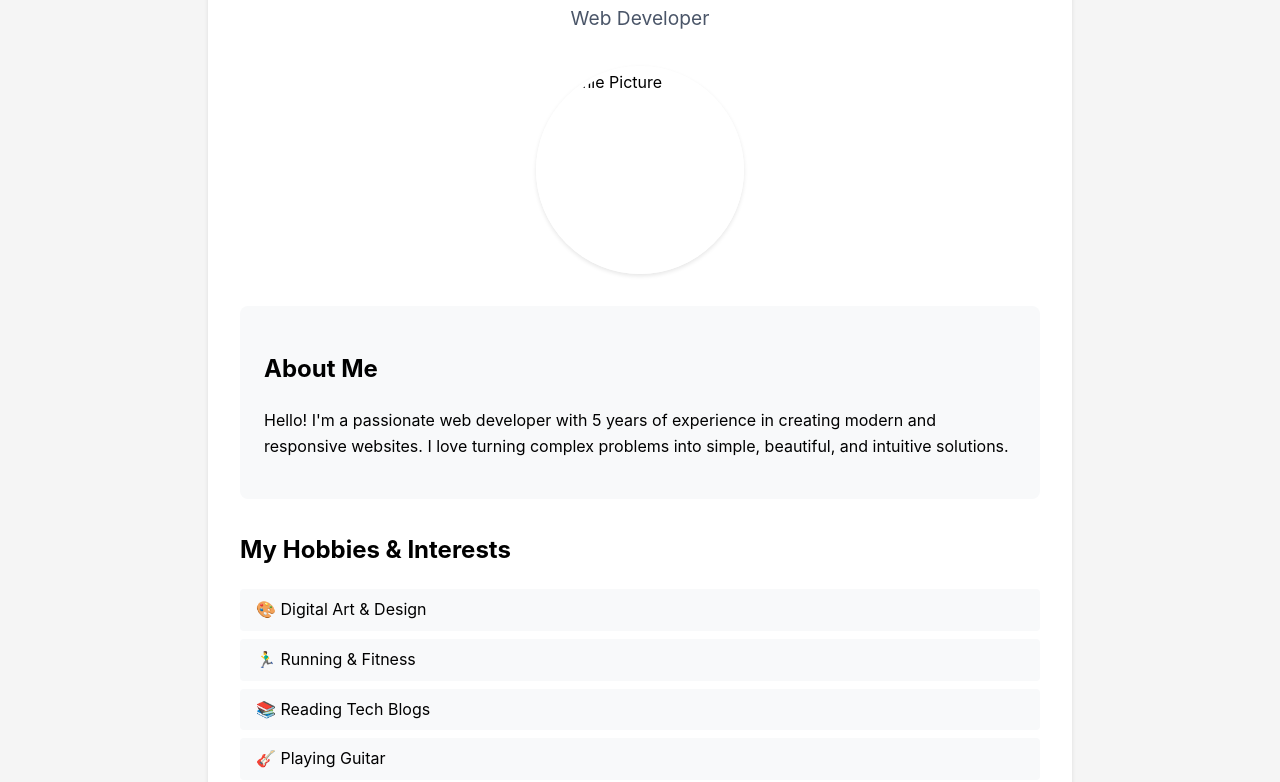
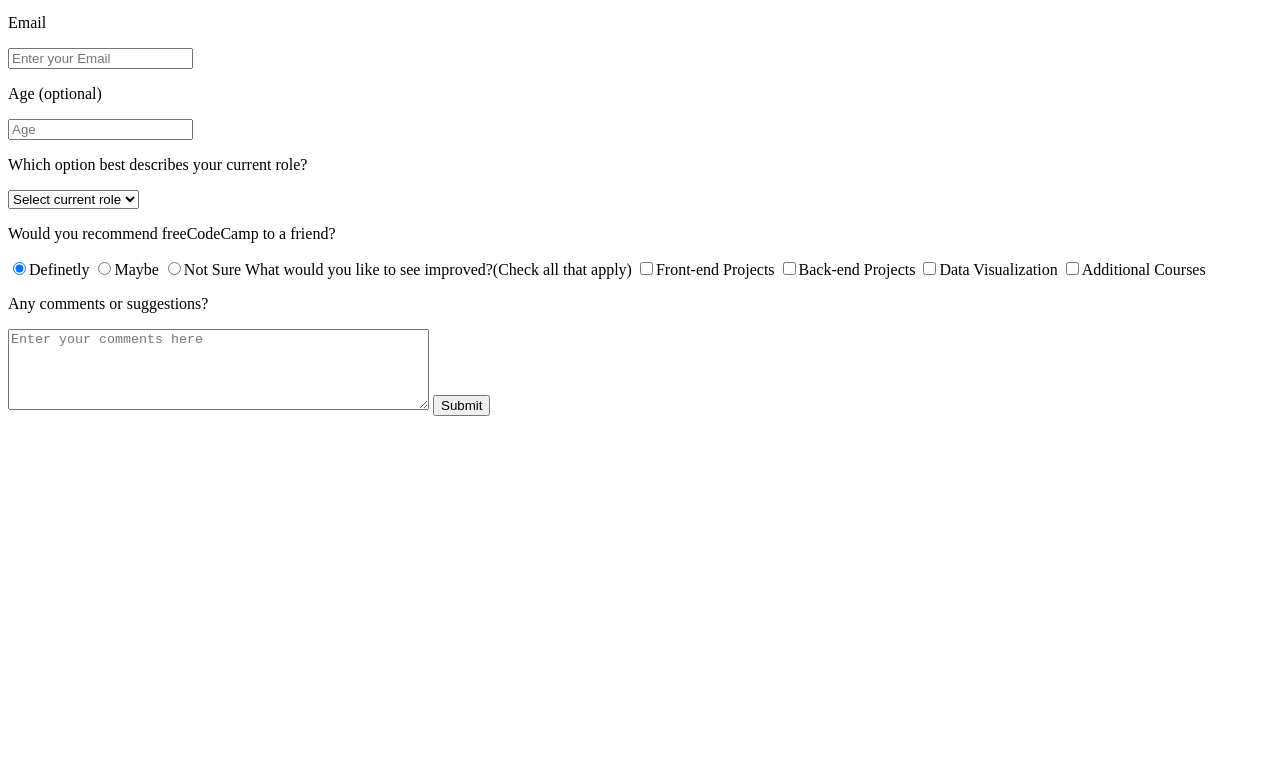
Before and after one commit to Maniac1769/architaproj, a plain HTML site: page index.html in a window 1280 px wide. Shown: the part 171-953 px from the top of the page. After the commit the page ends 800 px from the top, so only its background shows below. Drawn offline with Linux system fonts and the light colour scheme.

Commit message:
Update index.html

```diff
--- a/index.html
+++ b/index.html
@@ -1,55 +1,51 @@
 <!DOCTYPE html>
 <html lang="en">
-<head>
-    <meta charset="UTF-8">
-    <meta name="viewport" content="width=device-width, initial-scale=1.0">
-    <title>Personal Profile</title>
-    <link rel="stylesheet" href="styles.css">
-    <style>
-        /* Internal CSS */
-        .header {
-            text-align: center;
-            color: #2c3e50;
-            margin-bottom: 2rem;
-        }
+  <head>
+    <meta charset="utf-8" />
+    <meta name="viewport" content="width=device-width, initial-scale=1.0" />
+    <title>Survey Form</title>
+    <link href="style.css" rel="stylesheet"/>
+     <head>
+  <body>
+    <h1 id="title">Survey Form</h1>
+    <p id="description">Thank you for taking the time to help us improve the platform</p>
 
-        .about-me {
-            background-color: #f8f9fa;
-            padding: 1.5rem;
-            border-radius: 8px;
-            margin-bottom: 2rem;
-        }
-    </style>
-</head>
-<body>
-    <div class="container">
-        <!-- Inline CSS example -->
-        <header class="header">
-            <h1 style="color: #1a365d; font-size: 2.5rem; margin-bottom: 1rem;">John Doe</h1>
-            <p style="color: #4a5568; font-size: 1.2rem;">Web Developer</p>
-        </header>
+    <form id="survey-form">
 
-        <img src="/placeholder.svg?height=200&width=200" alt="Profile Picture" class="profile-image">
+     <label id="name-label"><p>Name</p>
+    <input type="text" name="name" id="name" placeholder="Enter your name" required></label>
 
-        <section class="about-me">
-            <h2>About Me</h2>
-            <p>
-                Hello! I'm a passionate web developer with 5 years of experience in creating
-                modern and responsive websites. I love turning complex problems into simple,
-                beautiful, and intuitive solutions.
-            </p>
-        </section>
+    <label id="email-label"><p>Email</p>
+    <input type="text" name="Email" id="email"placeholder="Enter your Email" required></label>
 
-        <section>
-            <h2>My Hobbies & Interests</h2>
-            <ul class="hobbies-list">
-                <li>🎨 Digital Art & Design</li>
-                <li>🏃‍♂️ Running & Fitness</li>
-                <li>📚 Reading Tech Blogs</li>
-                <li>🎸 Playing Guitar</li>
-                <li>✈️ Traveling</li>
-            </ul>
-        </section>
-    </div>
-</body>
-</html>
+    <label id="number-label"><p>Age (optional)</p>
+    <input type="text" name="age" id="age" placeholder="Age">
+    </label>
+
+  <label id="dropdown" for="dropdown"><p>Which option best describes your current role?</p></label>
+    <select id="dropdown" name="roles">
+      <option value="" disabled selected>Select current role</option>
+      <option value="Student">Student</option>
+      <option value="fulltimejob">Full time Job</option>
+      <option value="Learner">Learner</option>
+      <option value="nosay">Prefer not to say</option>
+      <option value="other">other</option>
+      </select>
+
+      <p>Would you recommend freeCodeCamp to a friend?</p>
+        <label><input class="rating" type="radio" name="definetly" checked>Definetly</label>
+        <label><input class="rating" type="radio" name="Maybe">Maybe</label>
+        <label><input class="rating" type="radio" name="not sure">Not Sure</label>
+
+      <label id="improv">What would you like to see improved?(Check all that apply)</label>
+      <label class="opt"><input type="checkbox" name="Front-end Projects">Front-end Projects</label>
+        <label class="opt"><input type="checkbox" name="Back-end Projects">Back-end Projects</label>
+        <label class="opt"><input type="checkbox" name="Data Visualization">Data Visualization</label>
+        <label class="opt"><input type="checkbox" name="Additional Courses">Additional Courses</label>
+
+       <p>Any comments or suggestions?</p>
+       <textarea id="suggestions" name="suggestions" placeholder="Enter your comments here" rows="5" cols="50"></textarea>
+       <button type="submit">Submit
+    </form>
+  </body>
+     </head>
```
